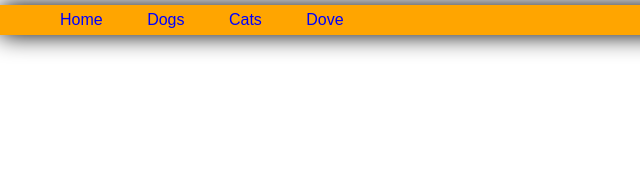
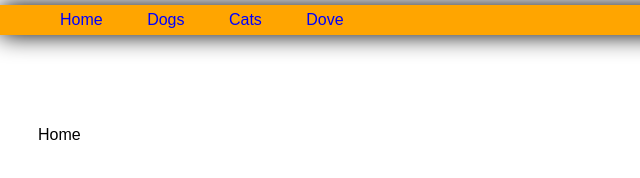
Before and after one commit to Michael-Musili/pet-website, a plain HTML site: page index.html in a window 1280 px wide. Shown: the full height of the page, 0-640 px from the left. Drawn offline with Linux system fonts and the light colour scheme.

Commit message:
added div,p

```diff
--- a/index.html
+++ b/index.html
@@ -20,6 +20,11 @@
                 </ul>
           </nav>
       </header>
+      <div class=" footer">
+          <p class="footer-text-left"><a>Home</a>
+          </p>
+
+      </div>
 
   </body>
 </html>
```
